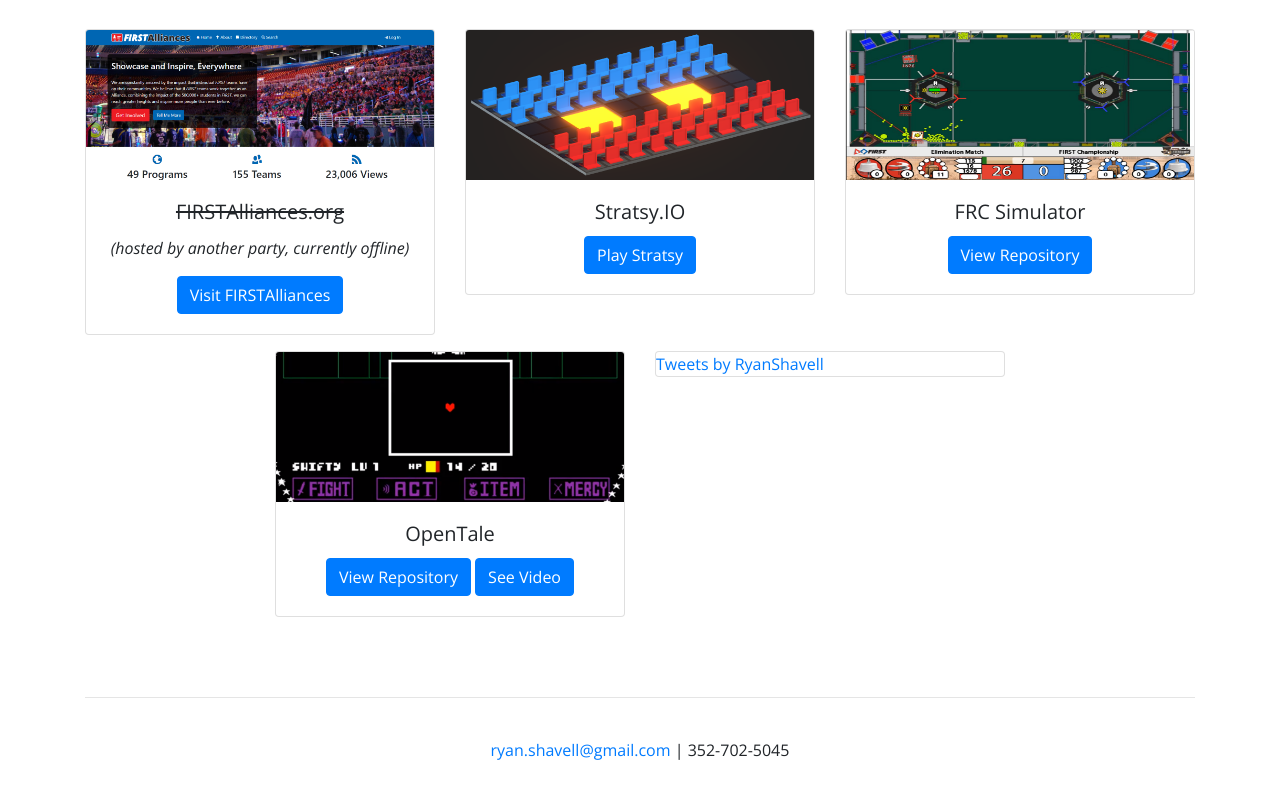
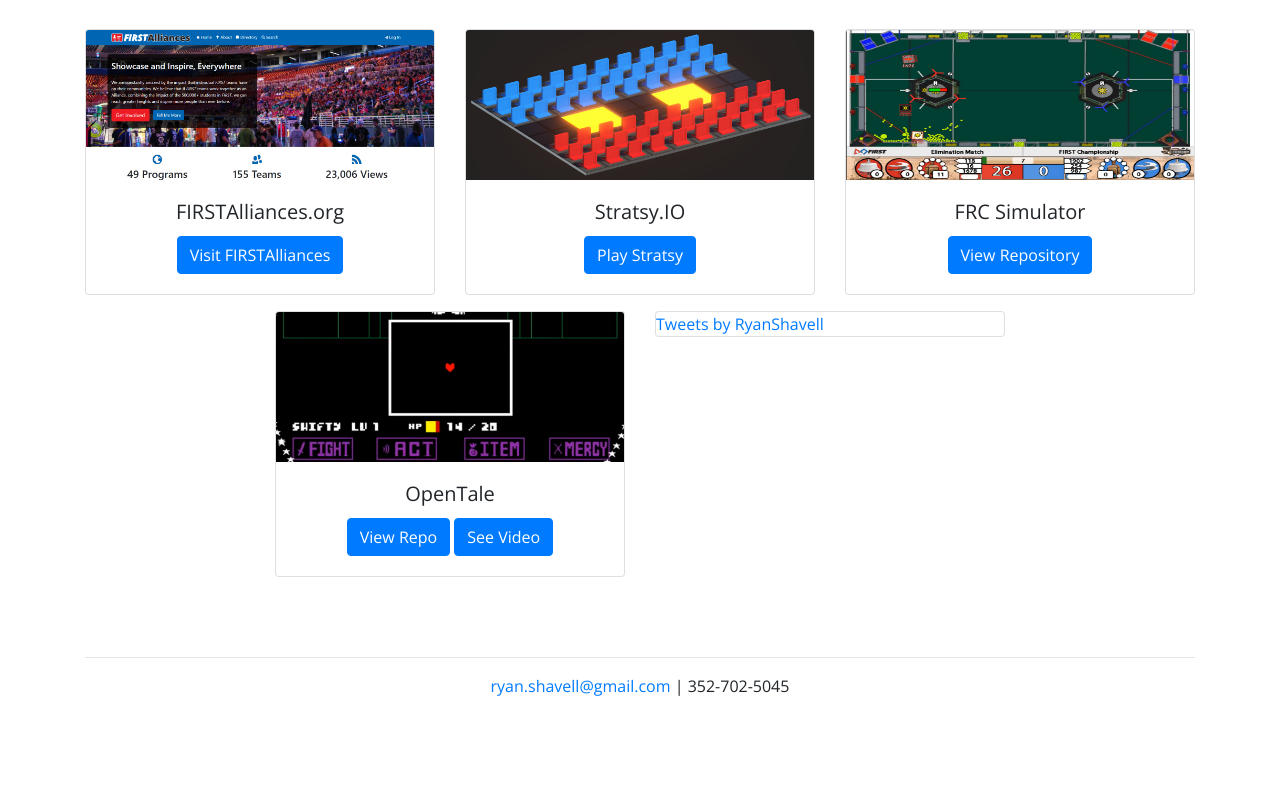
Before and after one commit to Ornamus/ornamus.github.io, a plain HTML site: page index.html in a window 1280 px wide. Shown: the part 3001-3787 px from the top of the page. After the commit the page ends 3723 px from the top, so only its background shows below. Drawn offline with nearby package versions, Linux system fonts and the light colour scheme.

Commit message:
Fix button formatting problem, remove FIRSTAlliances disclaimer since it's back online

```diff
--- a/index.html
+++ b/index.html
@@ -309,9 +309,9 @@
                 <img class="card-img-top" src="media/fa.png" alt="Front-page of FIRSTAlliances.org">
                 <div class="card-body text-center">
                     <h5 class="card-title">
-                        <del>FIRSTAlliances.org</del>
+                        FIRSTAlliances.org
                     </h5>
-                    <p class="card-text"><i>(hosted by another party, currently offline)</i></p>
+                    <!--<p class="card-text"><i>(hosted by another party, currently offline)</i></p>-->
                     <a href="https://firstalliances.org" target="_blank" class="btn btn-primary">Visit
                         FIRSTAlliances</a>
                 </div>
@@ -335,13 +335,12 @@
                 </div>
             </div>
         </div>
-
          <div class="col-12 col-md-6 col-lg-4 offset-lg-2 padding-bottom">
             <div class="card">
                 <img class="card-img-top" src="media/open-crop.png" alt="Screenshot of OpenTale">
                 <div class="card-body text-center">
                     <h5 class="card-title">OpenTale</h5>
-                    <a href="https://github.com/Ornamus/OpenTale" target="_blank" class="btn btn-primary">View Repository</a>
+                    <a href="https://github.com/Ornamus/OpenTale" target="_blank" class="btn btn-primary">View Repo</a>
                     <a href="https://youtu.be/mxpi8eY1xK0" target="_blank" class="btn btn-primary">See Video</a>
                 </div>
             </div>
@@ -357,7 +356,6 @@
     <br>
     <footer>
         <hr>
-        <br>
         <div class="text-center">
             <a href="mailto:ryan.shavell@gmail.com">ryan.shavell@gmail.com</a> | 352-702-5045
         </div>
```
